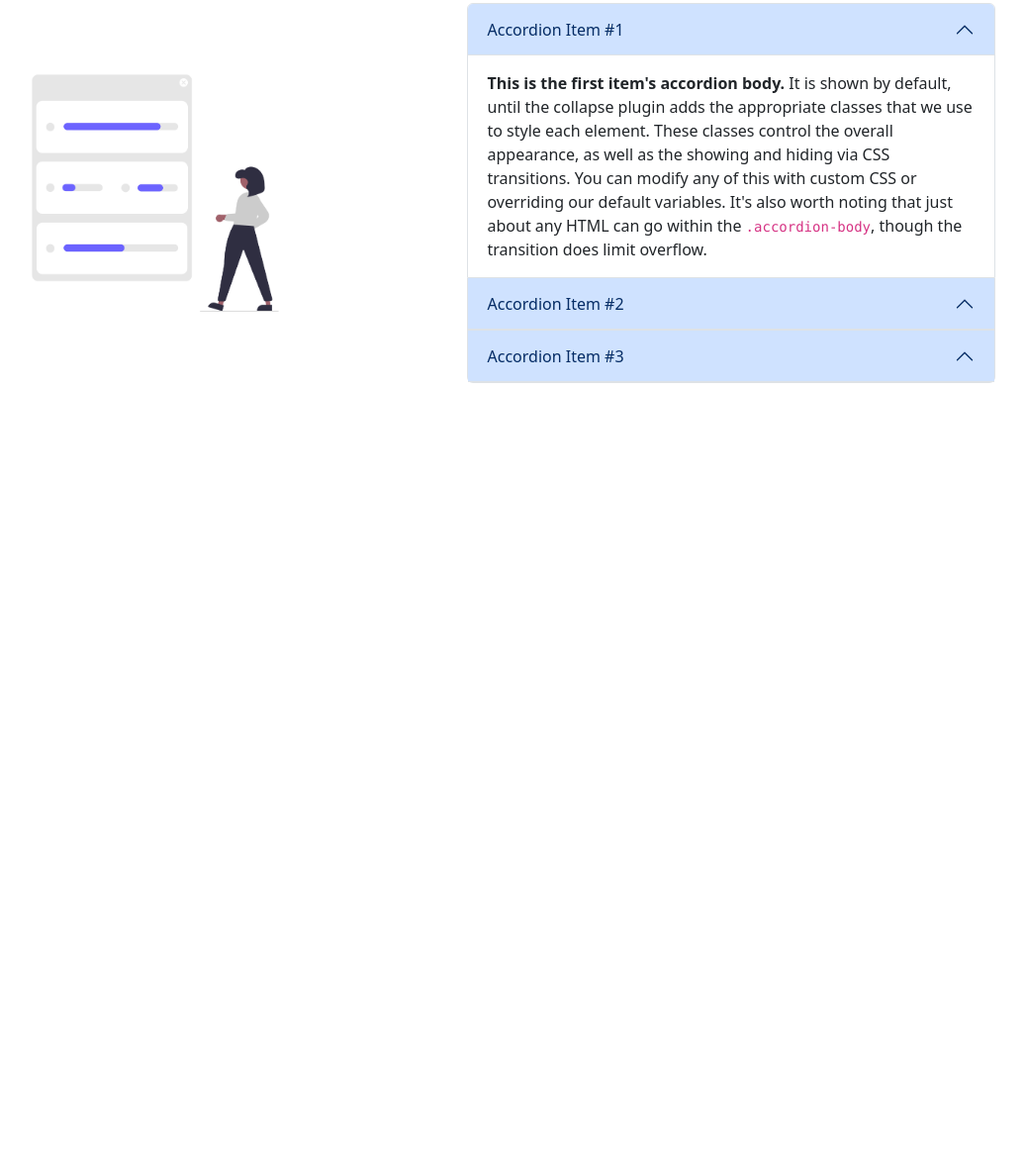
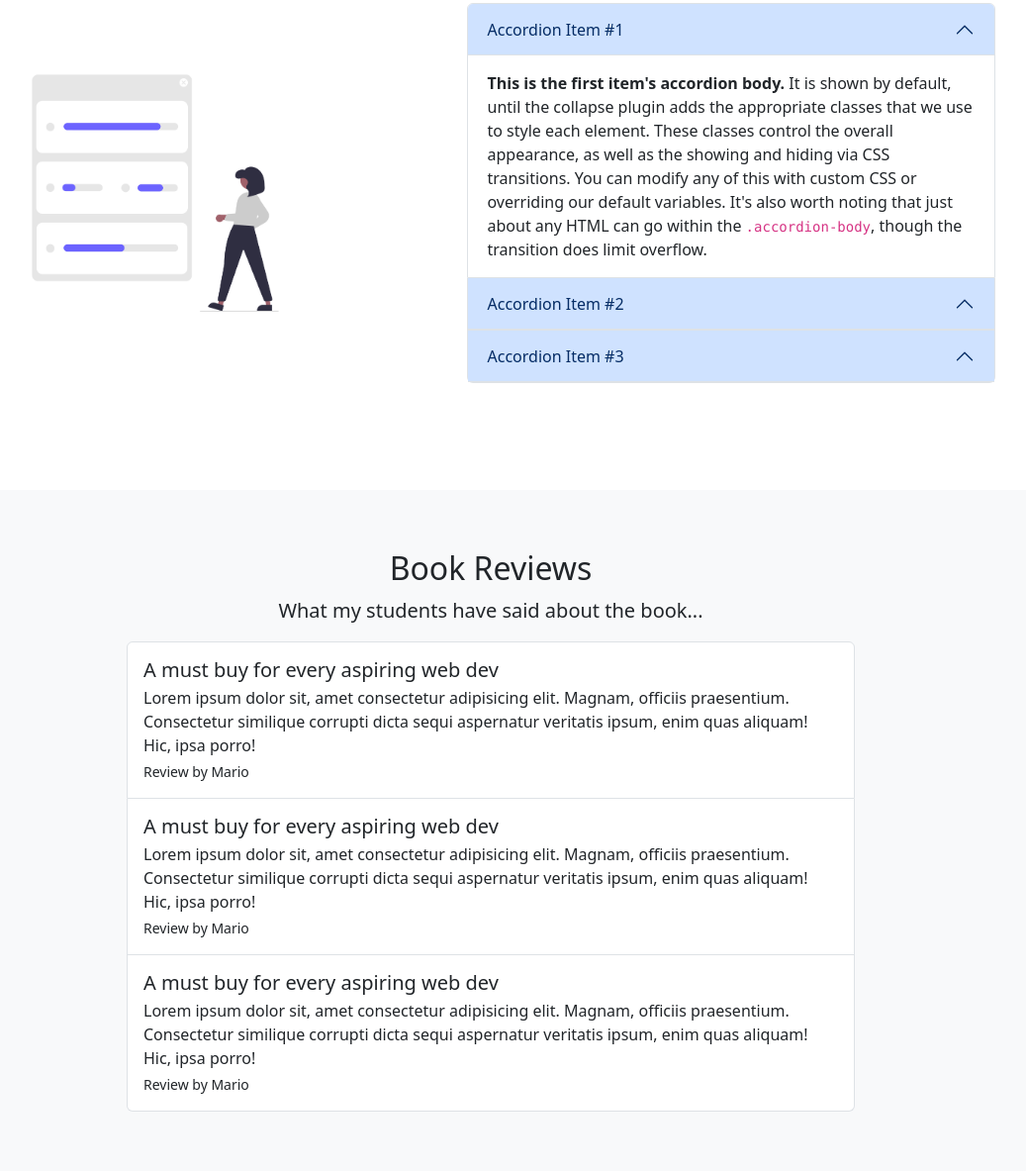
Before and after one commit to HeyFei/Bootstrap5-Crash-Course, a plain HTML site: page index.html in a window 1280 px wide. Shown: the part 1729-2912 px from the top of the page at 99% size, without its empty margins (144-1181 px from the left). Before the commit the page ends 2224 px from the top, so only its background shows below. Drawn offline with nearby package versions, Linux system fonts and the light colour scheme.

Commit message:
list-group code

```diff
--- a/index.html
+++ b/index.html
@@ -241,6 +241,44 @@
     </section>
 
     <!-- reviews list -->
+    <section class="bg-light">
+        <div class="container-lg">
+            <div class="text-center">
+                <h2>Book Reviews</h2>
+                <p class="lead">What my students have said about the book...</p>
+            </div>
+
+            <div class="row justify-content-center">
+                <div class="col-lg-8">
+                    <div class="list-group">
+                        <div class="list-group-item py-3">
+                            <h5 class="mb-1">A must buy for every aspiring web dev</h5>
+                            <p class="mb-1">Lorem ipsum dolor sit, amet consectetur adipisicing elit. Magnam, officiis
+                                praesentium. Consectetur similique corrupti dicta sequi aspernatur veritatis ipsum, enim
+                                quas aliquam! Hic, ipsa porro!</p>
+                            <small>Review by Mario</small>
+                        </div>
+
+                        <div class="list-group-item py-3">
+                            <h5 class="mb-1">A must buy for every aspiring web dev</h5>
+                            <p class="mb-1">Lorem ipsum dolor sit, amet consectetur adipisicing elit. Magnam, officiis
+                                praesentium. Consectetur similique corrupti dicta sequi aspernatur veritatis ipsum, enim
+                                quas aliquam! Hic, ipsa porro!</p>
+                            <small>Review by Mario</small>
+                        </div>
+
+                        <div class="list-group-item py-3">
+                            <h5 class="mb-1">A must buy for every aspiring web dev</h5>
+                            <p class="mb-1">Lorem ipsum dolor sit, amet consectetur adipisicing elit. Magnam, officiis
+                                praesentium. Consectetur similique corrupti dicta sequi aspernatur veritatis ipsum, enim
+                                quas aliquam! Hic, ipsa porro!</p>
+                            <small>Review by Mario</small>
+                        </div>
+                    </div>
+                </div>
+            </div>
+        </div>
+    </section>
 
     <script src="https://cdn.jsdelivr.net/npm/bootstrap@5.3.2/dist/js/bootstrap.bundle.min.js"
         integrity="sha384-C6RzsynM9kWDrMNeT87bh95OGNyZPhcTNXj1NW7RuBCsyN/o0jlpcV8Qyq46cDfL"
```
